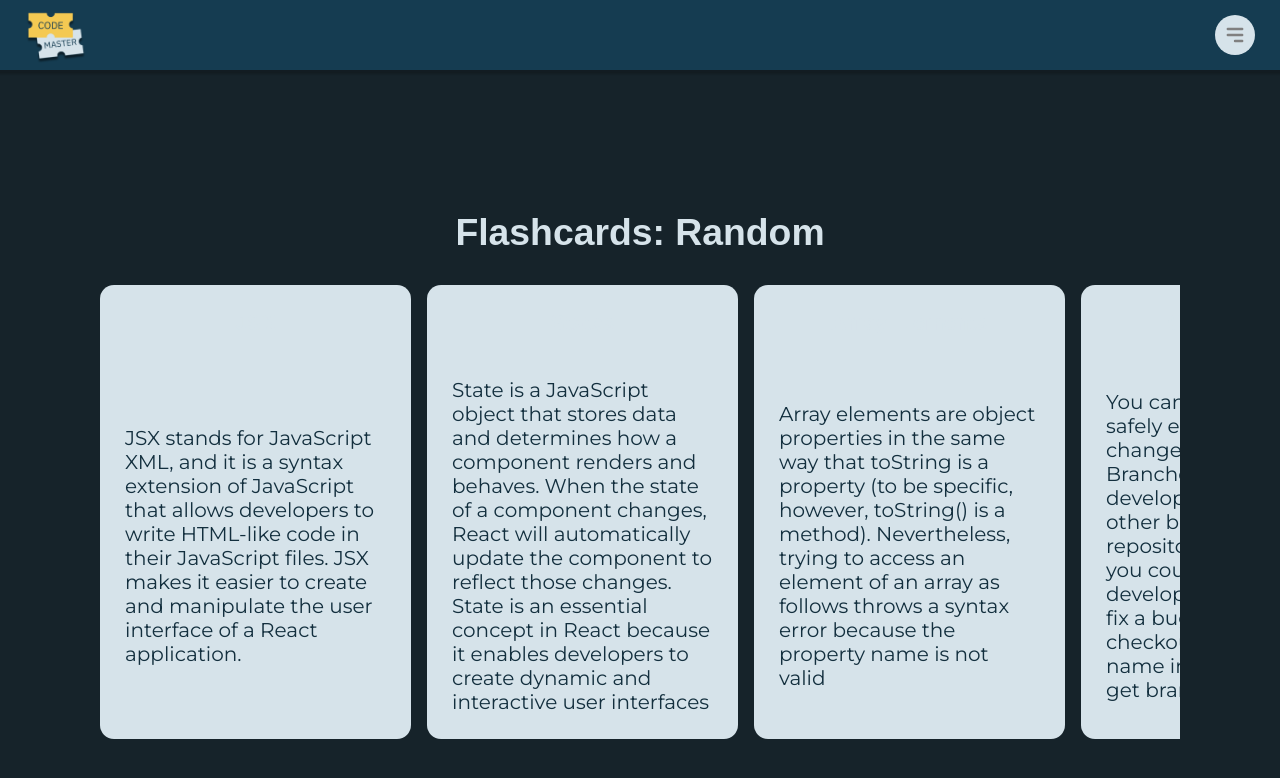
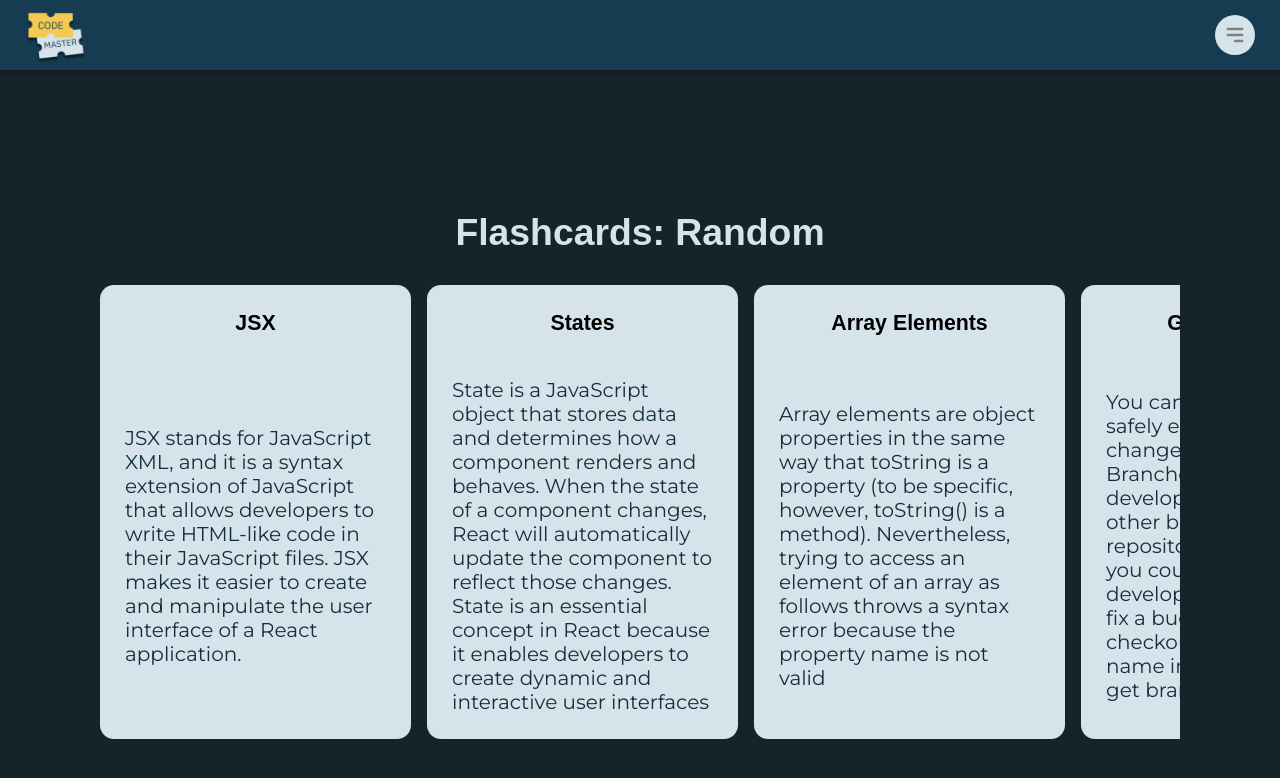
Before and after one commit to SchoolOfCode/bc14_w7_project-frontend-go-gitters, a React (Create React App) app in the folder app-project/: page /Learn/Flashcards in a window 1280 px wide. Shown: the top 778 px of the page. Built offline with nearby package versions, Linux system fonts and the light colour scheme.

Commit message:
fixed title

```diff
--- a/app-project/src/components/flashcards/index.css
+++ b/app-project/src/components/flashcards/index.css
@@ -95,3 +95,5 @@ h3 {
 .title {font-size: 28pt;
 color: #d6e3ea;
 text-align: center;}
+
+.flashtitle {color: black}
--- a/app-project/src/components/flashcards/index.js
+++ b/app-project/src/components/flashcards/index.js
@@ -18,7 +18,7 @@ export default function CardCarousel(props) {
     <h2 className = "title">Flashcards: Random</h2>
       <ul className="scroll-container" data-layoutmethod="grid">
         <li className="scroll-item">
-          <h3>JSX</h3>
+          <h3 className = "flashtitle">JSX</h3>
           <h4>
             JSX stands for JavaScript XML, and it is a syntax extension of
             JavaScript that allows developers to write HTML-like code in their
@@ -27,7 +27,7 @@ export default function CardCarousel(props) {
           </h4>
         </li>
         <li className="scroll-item">
-          <h3>States</h3>
+          <h3 className = "flashtitle">States</h3>
           <h4>
             State is a JavaScript object that stores data and determines how a
             component renders and behaves. When the state of a component
@@ -37,7 +37,7 @@ export default function CardCarousel(props) {
           </h4>
         </li>
         <li className="scroll-item">
-          <h3>Array Elements</h3>
+          <h3 className = "flashtitle">Array Elements</h3>
           <h4>
             Array elements are object properties in the same way that toString
             is a property (to be specific, however, toString() is a method).
@@ -46,7 +46,7 @@ export default function CardCarousel(props) {
           </h4>
         </li>
         <li className="scroll-item">
-          <h3>GIT Branches</h3>
+          <h3 className = "flashtitle">GIT Branches</h3>
           <h4>
             You can use branches to safely experiment with changes to your
             project. Branches isolate your development work from other branches
@@ -56,7 +56,7 @@ export default function CardCarousel(props) {
           </h4>
         </li>
         <li className="scroll-item">
-          <h3>Splitting a number</h3>
+          <h3 className = "flashtitle">Splitting a number</h3>
           <h4>
             To split a number into an array in JavaScript, call the Array.from()
             method, passing the number converted to a string as the first
@@ -65,7 +65,7 @@ export default function CardCarousel(props) {
           </h4>
         </li>
         <li className="scroll-item">
-          <h3>Changing cases</h3>
+          <h3 className = "flashtitle">Changing cases</h3>
           <h4>
             You can type stringName.toLowerCase() or stringName.toUpperCase() to
             change the case of a string
```
